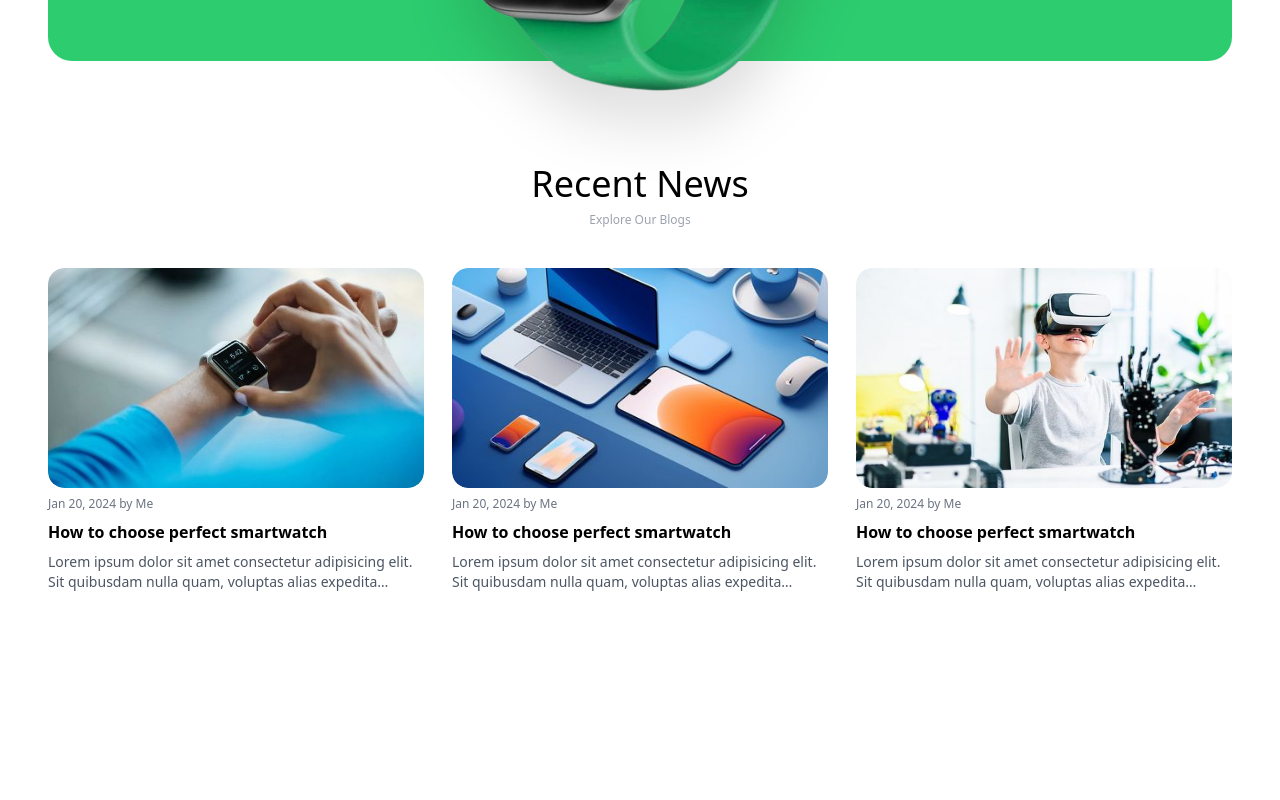
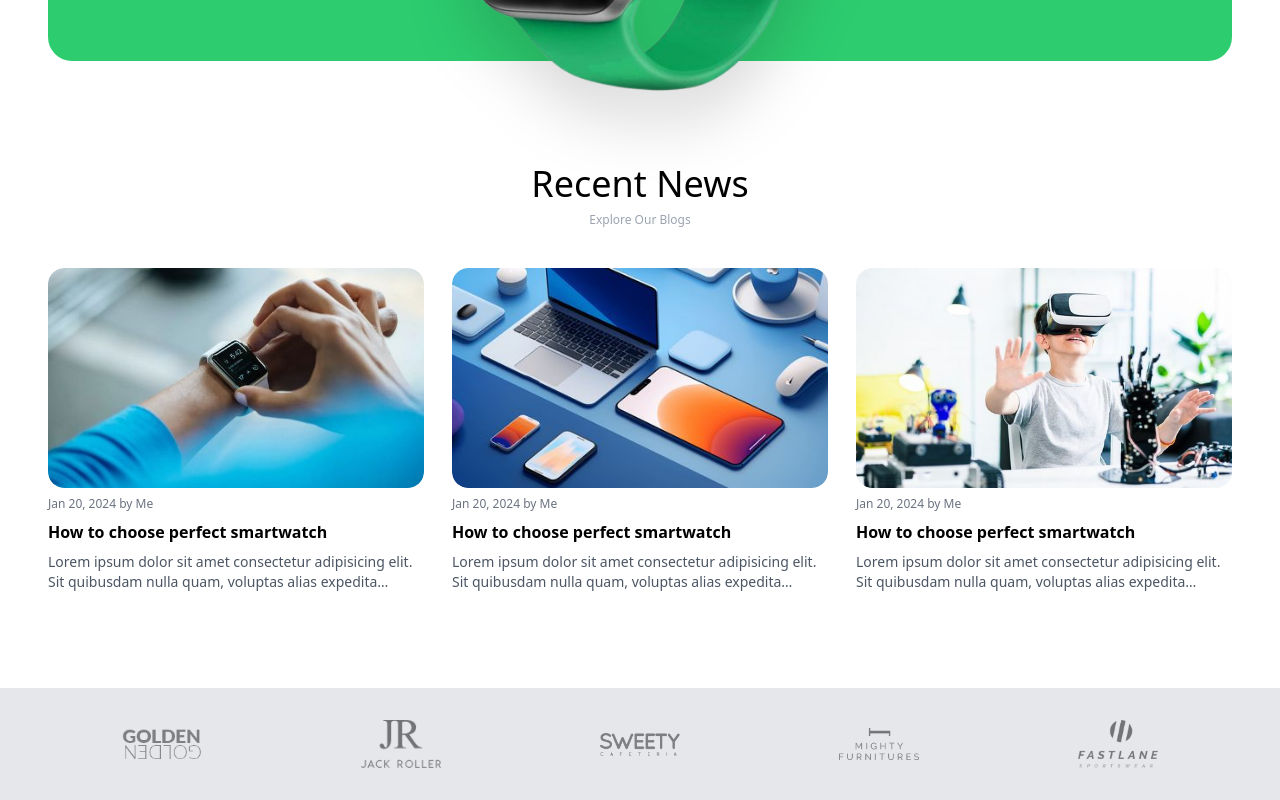
Before and after one commit to freetimezp/js-e-commerce-06-eshop, a React (Vite) app in the folder frontend/: page / in a window 1280 px wide. Shown: the part 3190-3990 px from the top of the page. Before the commit the page ends 3830 px from the top, so only its background shows below. Built offline with nearby package versions, Linux system fonts and the light colour scheme.

Commit message:
12. js-e-commerce-06-eshop. Partners Component.

```diff
--- a/frontend/src/App.jsx
+++ b/frontend/src/App.jsx
@@ -9,6 +9,7 @@
 import headphone from "./assets/hero/headphone.png";
 import smartwatch2 from "./assets/category/smartwatch2.png";
 import Blogs from "./components/Blogs/Blogs";
+import Partners from "./components/Partners/Partners";
 
 const BannerData = {
   discount: "30% OFF",
@@ -45,6 +46,7 @@
       <Products />
       <Banner data={BannerData2} />
       <Blogs />
+      <Partners />
     </div>
   )
 }
--- /dev/null
+++ b/frontend/src/components/Partners/Partners.jsx
@@ -0,0 +1,24 @@
+
+import brand1 from '../../assets/brand/br-1.png';
+import brand2 from '../../assets/brand/br-2.png';
+import brand3 from '../../assets/brand/br-3.png';
+import brand4 from '../../assets/brand/br-4.png';
+import brand5 from '../../assets/brand/br-5.png';
+
+const Partners = () => {
+    return (
+        <div className='py-8 mt-24 hidden md:block bg-gray-200 dark:bg-white/10'>
+            <div className="container">
+                <div className="grid grid-cols-5 gap-3 place-items-center opacity-50">
+                    <img src={brand1} alt="brand" className="w-[80px] dark:invert" />
+                    <img src={brand2} alt="brand" className="w-[80px] dark:invert" />
+                    <img src={brand3} alt="brand" className="w-[80px] dark:invert" />
+                    <img src={brand4} alt="brand" className="w-[80px] dark:invert" />
+                    <img src={brand5} alt="brand" className="w-[80px] dark:invert" />
+                </div>
+            </div>
+        </div>
+    );
+}
+
+export default Partners;
```
